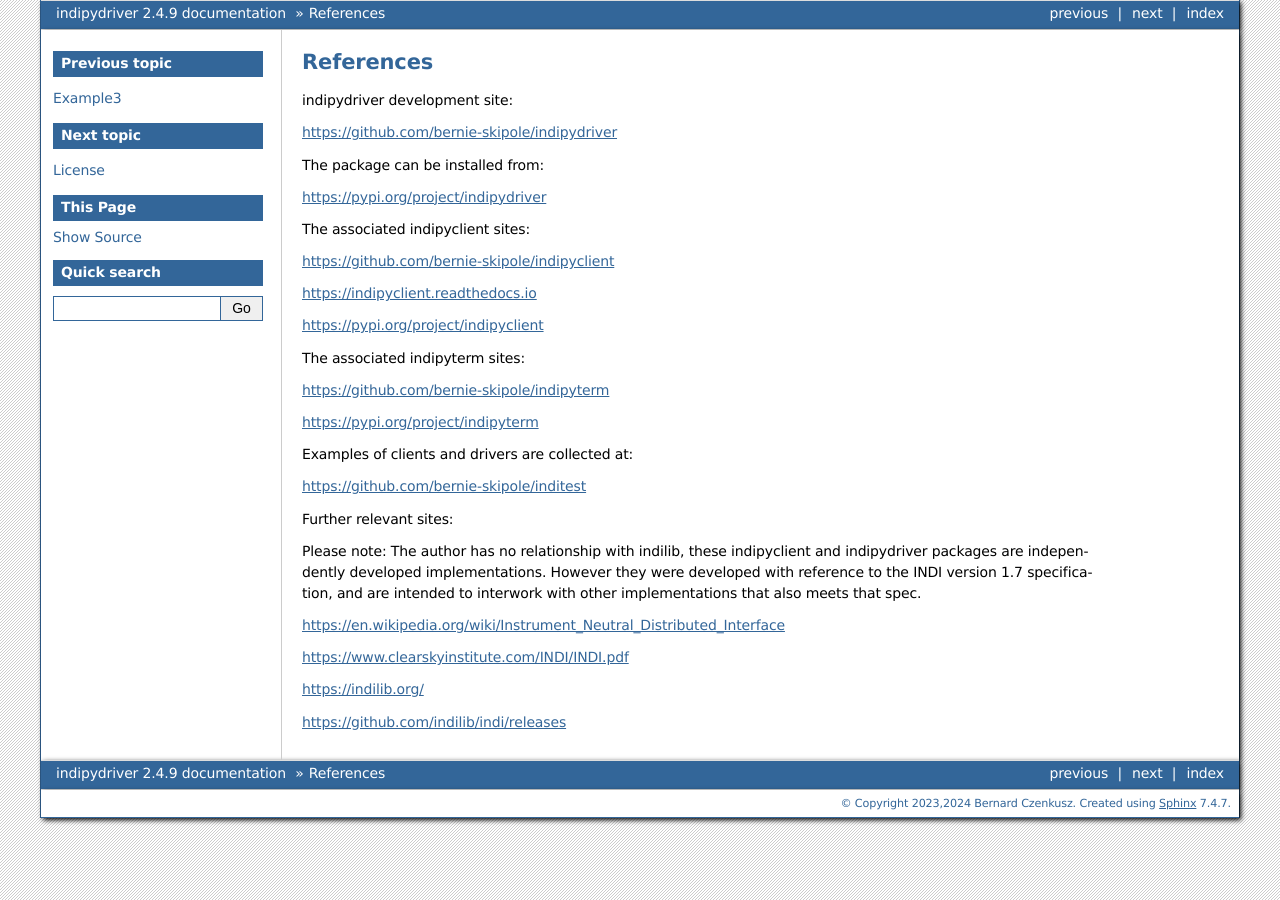
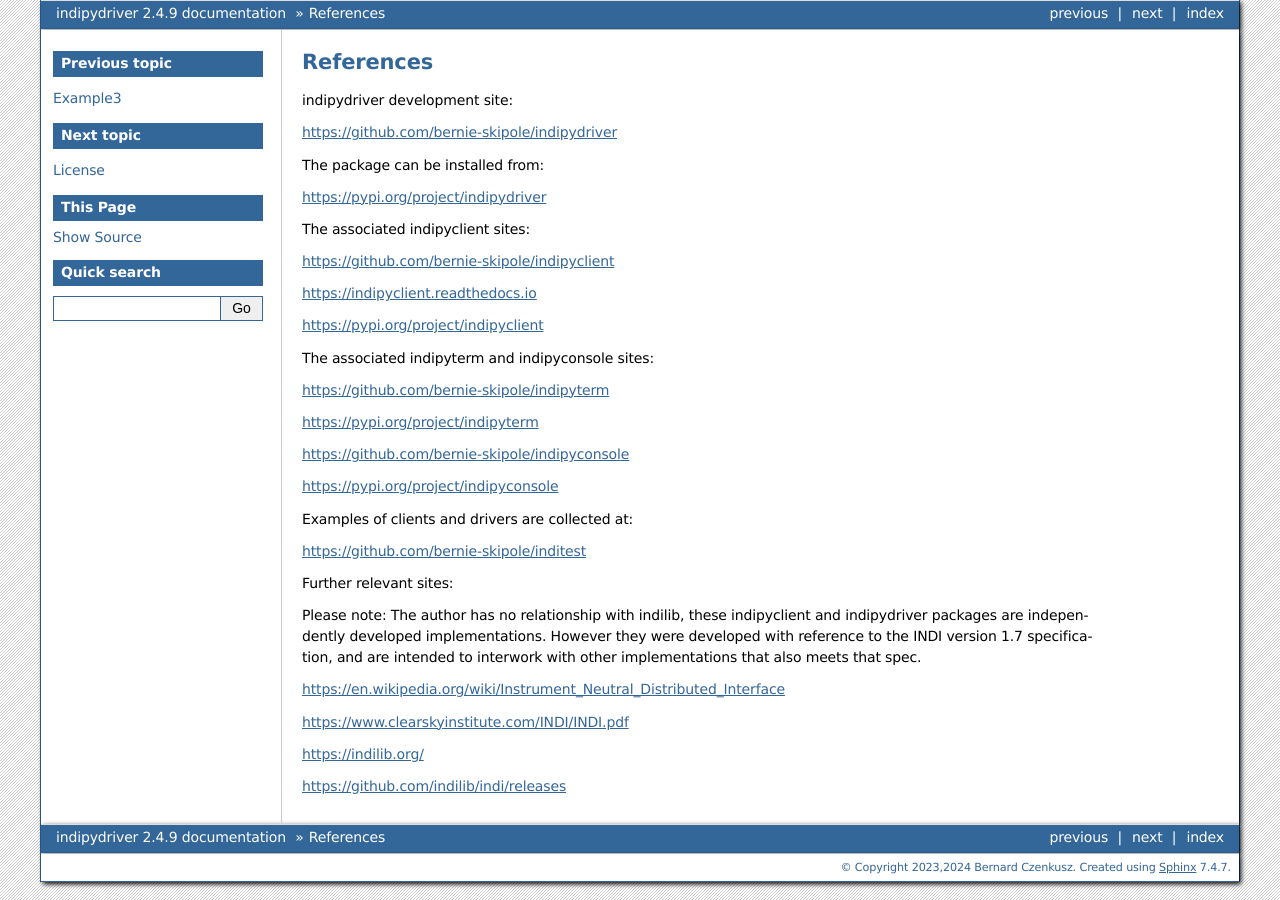
Before and after one commit to bernie-skipole/indipydriver, a Sphinx documentation site: the page built from docs/source/usage/references.rst, in a window 1280 px wide. Built offline with Sphinx 7.4.7, drawn with Linux system fonts in a browser that asks for light colours.

Commit message:
Updated docs to indicate indipyconsole

```diff
--- a/docs/source/usage/references.rst
+++ b/docs/source/usage/references.rst
@@ -19,11 +19,15 @@
 
 https://pypi.org/project/indipyclient
 
-The associated indipyterm sites:
+The associated indipyterm and indipyconsole sites:
 
 https://github.com/bernie-skipole/indipyterm
 
 https://pypi.org/project/indipyterm
+
+https://github.com/bernie-skipole/indipyconsole
+
+https://pypi.org/project/indipyconsole
 
 Examples of clients and drivers are collected at:
 
```
